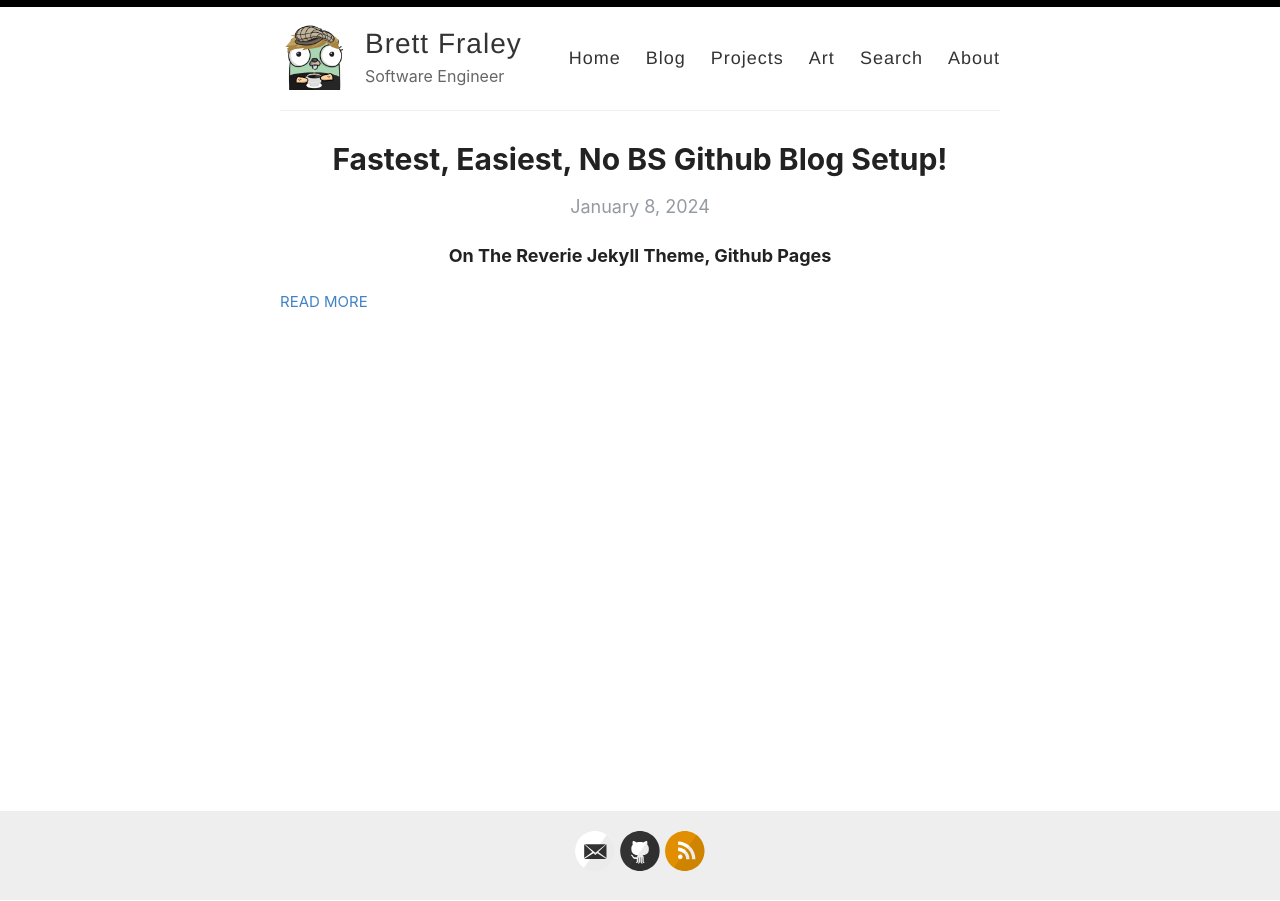
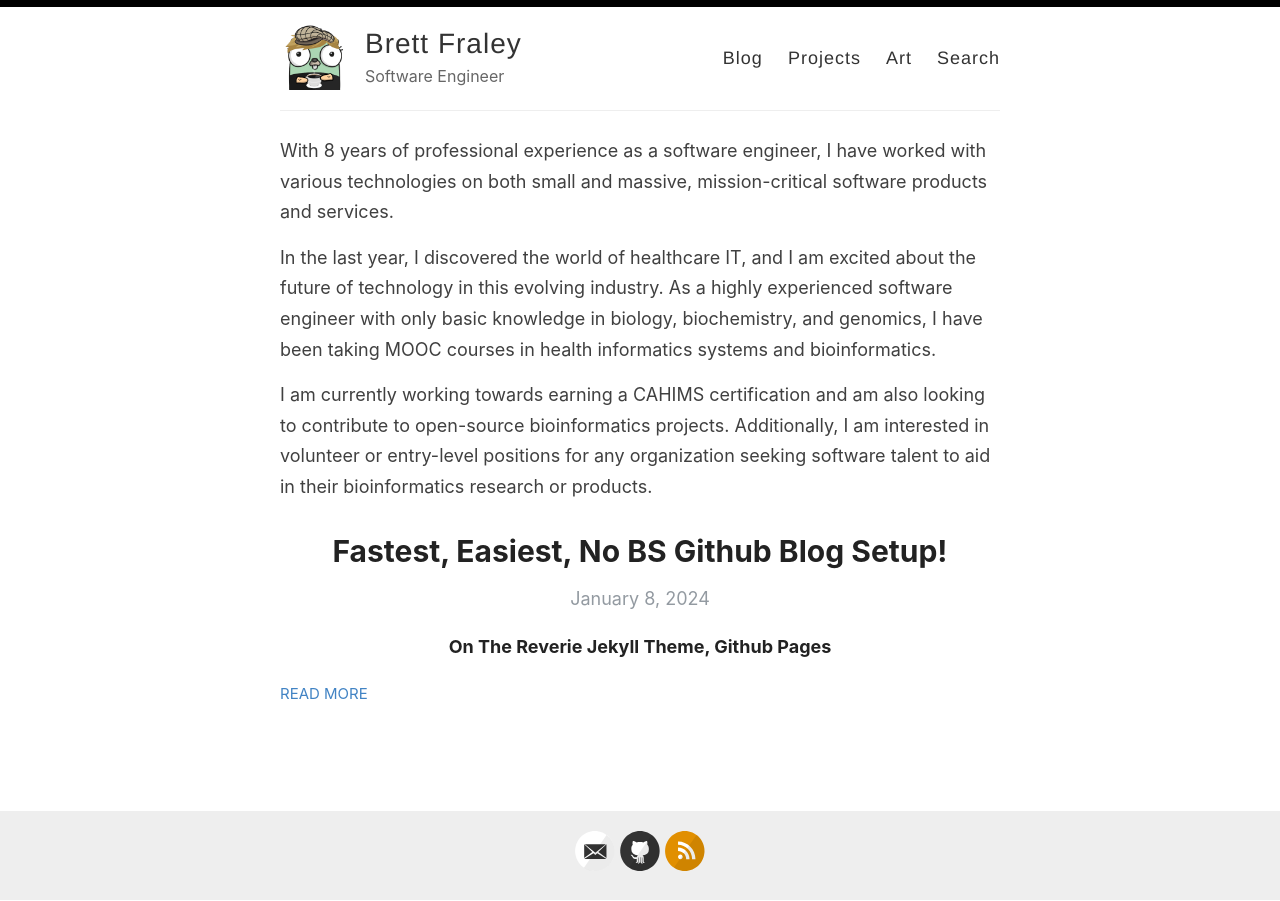
Before and after one commit to BrettFraley/BrettFraley.github.io, a Jekyll site: the page built from index.html, in a window 1280 px wide. Built offline with Jekyll 4.4.1, drawn with Linux system fonts in a browser that asks for light colours; the list of posts is cut into pages by our own code.

Commit message:
remove  home and about from header

```diff
--- a/_layouts/default.html
+++ b/_layouts/default.html
@@ -28,12 +28,10 @@
             </div>
 
             <nav>
-              <a href="{{ site.baseurl }}/">Home</a>
               <a href="{{ site.baseurl }}/archive">Blog</a>
               <a href="{{ site.baseurl }}/projects">Projects</a>
               <a href="{{ site.baseurl }}/art">Art</a>
               <a href="{{ site.baseurl }}/search">Search</a>
-              <a href="{{ site.baseurl }}/about">About</a>
             </nav>
           </header>
         </div>
--- a/index.html
+++ b/index.html
@@ -1,6 +1,23 @@
 ---
 layout: default
 ---
+
+<section class="about">
+  <p>With 8 years of professional experience as a software engineer,
+    I have worked with various technologies on both small and massive,
+    mission-critical software products and services.</p>
+
+  <p>In the last year, I discovered the world of healthcare IT,
+    and I am excited about the future of technology in this evolving industry.
+    As a highly experienced software engineer with only basic knowledge in
+    biology, biochemistry, and genomics, I have been taking MOOC courses in
+    health informatics systems and bioinformatics.</p>
+
+  <p>I am currently working towards earning a CAHIMS certification and am also looking
+    to contribute to open-source bioinformatics projects. Additionally, I am interested
+    in volunteer or entry-level positions for any organization seeking software talent to
+    aid in their bioinformatics research or products.</p>
+ </section>
 
 <div class="posts">
   {% for post in paginator.posts %}
```
